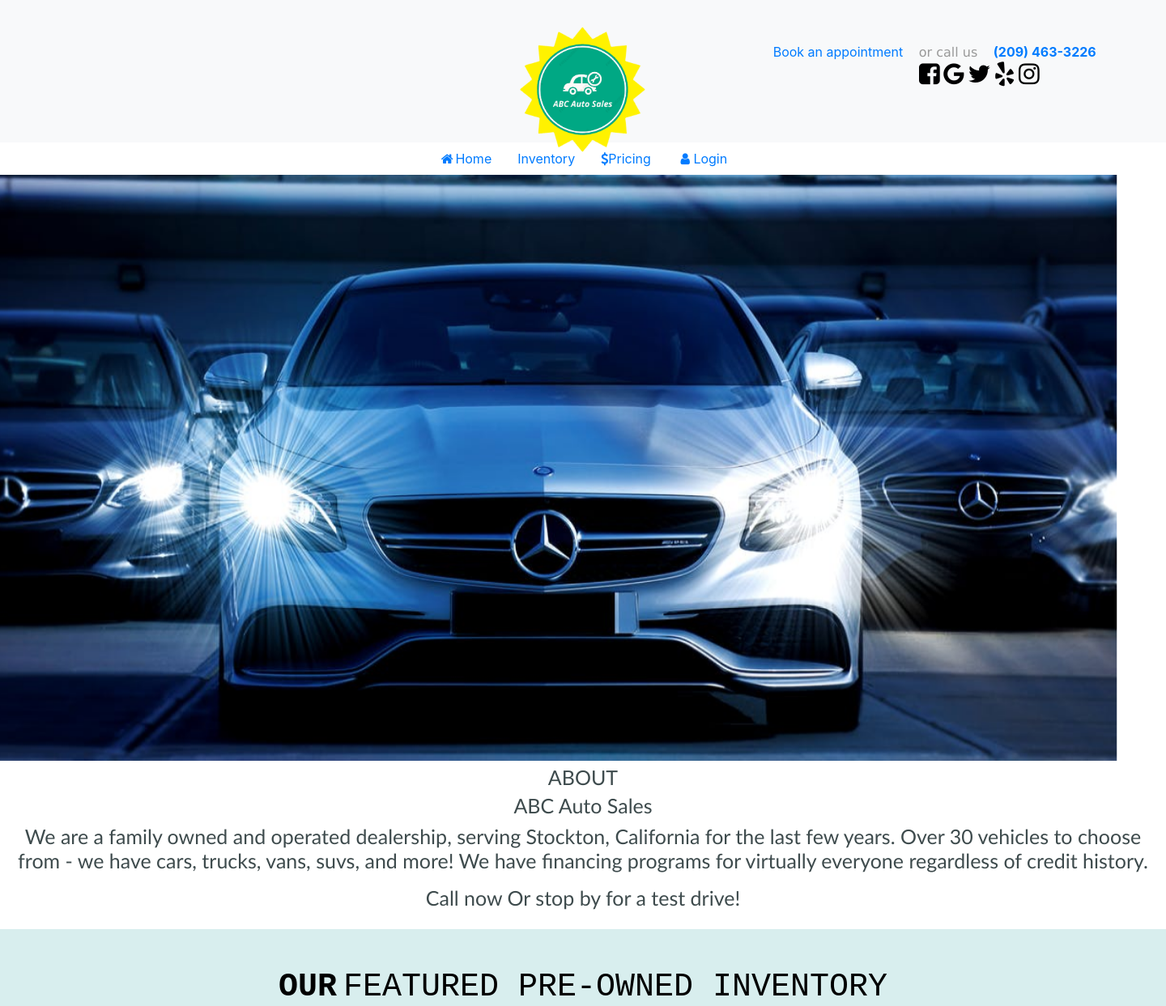
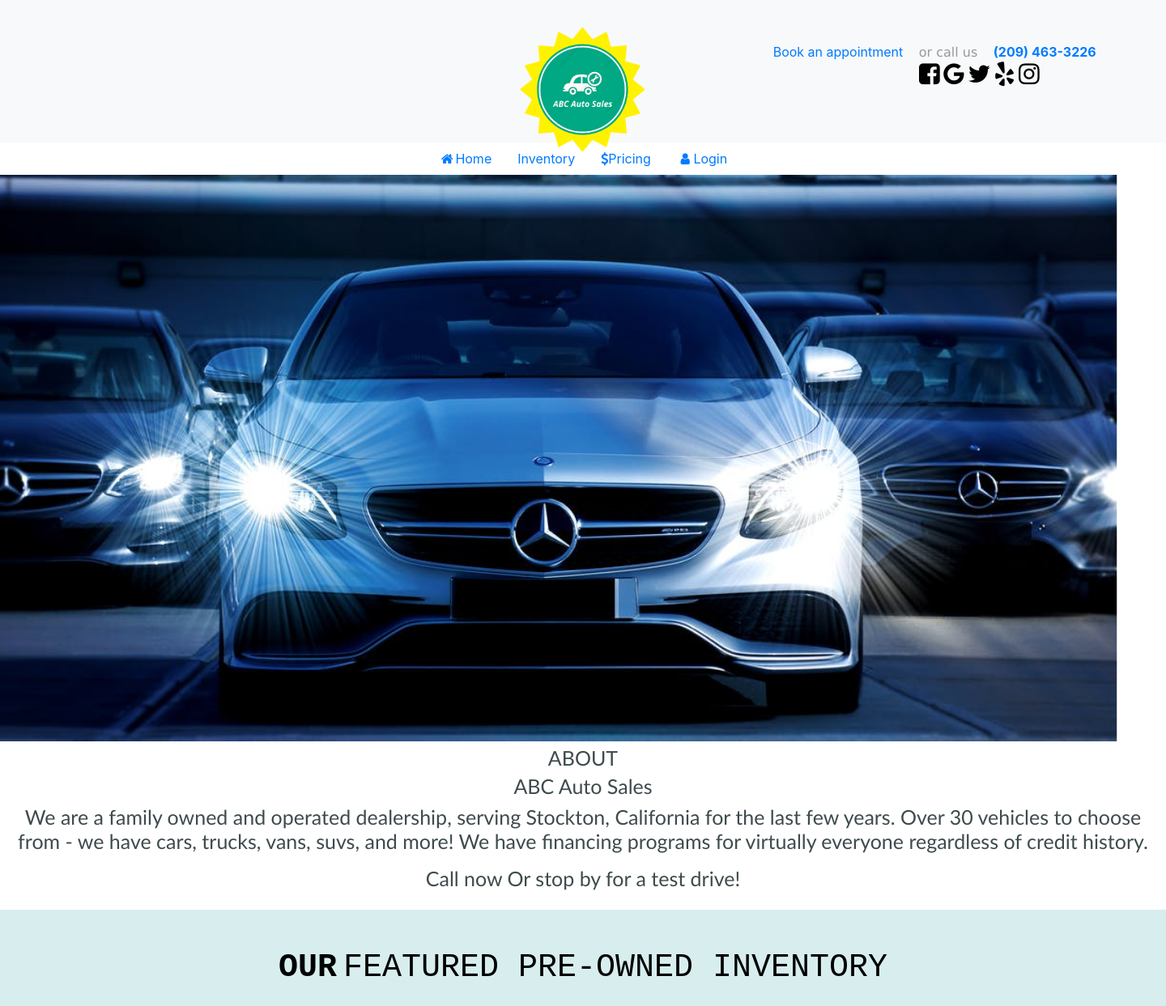
Before and after one commit to ThePoliceDepartment/ABC-Auto-Flaskapp, a Flask app: page / in a window 1440 px wide. Shown: the top 1243 px of the page at 81% size. Run offline with Flask 2, Linux system fonts and the light colour scheme; some libraries are stand-ins or nearby versions.

Commit message:
changed image size on css for height-max

```diff
--- a/static/css/style.css
+++ b/static/css/style.css
@@ -96,7 +96,7 @@
 }
 
 .height-max{
-    min-height: calc(100vh - 76px);
+    min-height: calc(50vh - 76px);
     background-position: center;
     background-size: cover;
     background-attachment: fixed;
```
